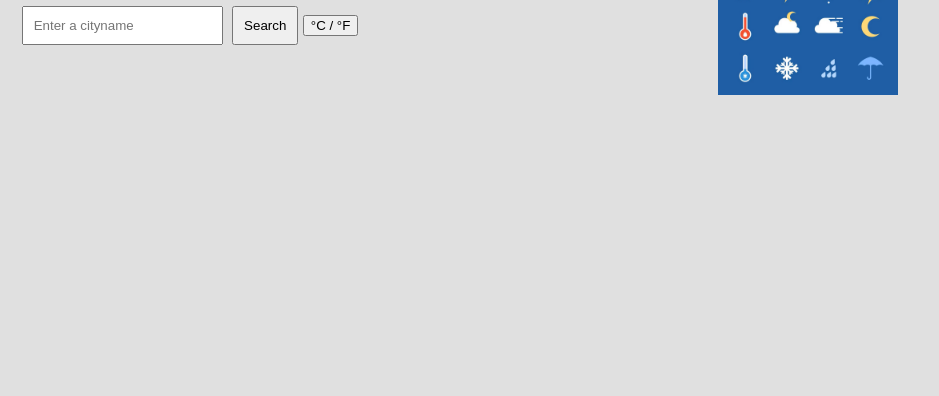
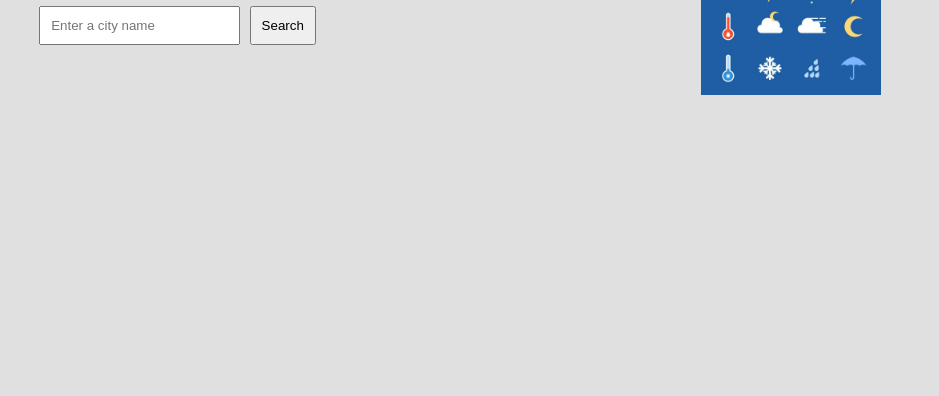
Before and after one commit to Oshintha/Weather-Dashboard-Application, a plain HTML site: page index.html in a window 1280 px wide. Shown: the part 404-800 px from the top of the page, without its empty margins (0-939 px from the left). Drawn offline with Linux system fonts and the light colour scheme.

Commit message:
add index.html

```diff
--- a/index.html
+++ b/index.html
@@ -9,10 +9,8 @@
     <div id="container">
         <h1 id="header">Weather Dashboard</h1>
         <div id="search-container">
-            <input type="text" id="search-input" placeholder="Enter a city
-name">
+            <input type="text" id="search-input" placeholder="Enter a city name">
         <button id="search-button">Search</button>
-        <button id="unit-button">°C / °F</button>
         </div>
     </div>
     <div id="weather-container">
```
